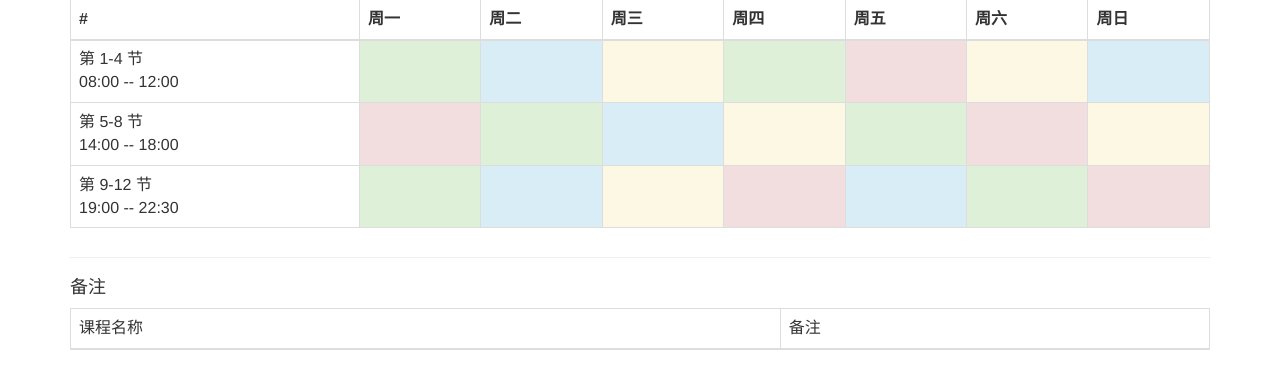
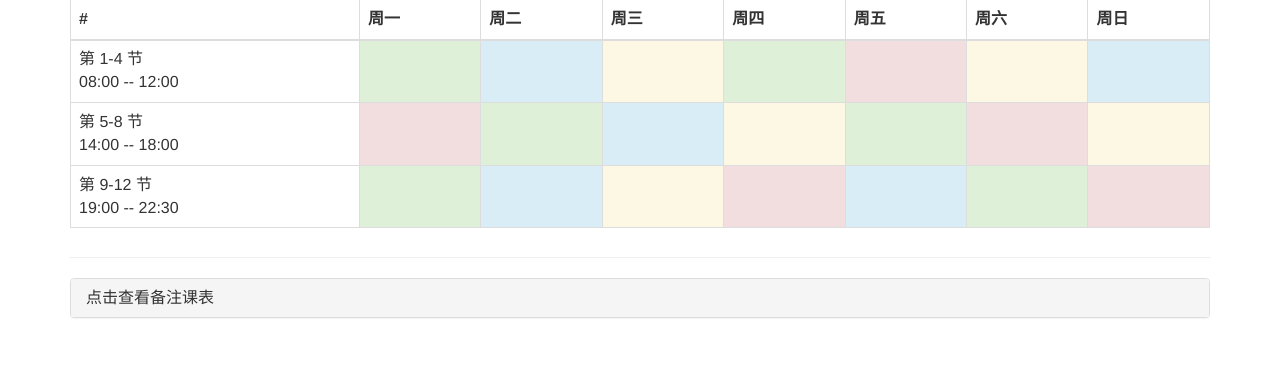
Before and after one commit to CabbSir/CAU_Graduate_Course_Schedule, a Flask app: page /schedule in a window 1280 px wide. Shown: the part 127-516 px from the top of the page. Run offline with Flask 2, Linux system fonts and the light colour scheme; data that the repository does not hold is empty; some libraries are stand-ins or nearby versions.

Commit message:
将备注课表默认隐藏

```diff
--- a/Web/templates/schedule.html
+++ b/Web/templates/schedule.html
@@ -77,7 +77,7 @@
             </thead>
             <tbody>
             <tr id="tr1">
-                    <td id="1-0">第 1-4 节<br> 08:00 -- 12:00 </td>
+                <td id="1-0">第 1-4 节<br> 08:00 -- 12:00</td>
                 <td id="1-1" class="success"></td>
                 <td id="2-1" class="info"></td>
                 <td id="3-1" class="warning"></td>
@@ -87,7 +87,7 @@
                 <td id="7-1" class="info"></td>
             </tr>
             <tr id="tr2">
-                    <td id="2-0">第 5-8 节<br> 14:00 -- 18:00 </td>
+                <td id="2-0">第 5-8 节<br> 14:00 -- 18:00</td>
                 <td id="1-2" class="danger"></td>
                 <td id="2-2" class="success"></td>
                 <td id="3-2" class="info"></td>
@@ -97,7 +97,7 @@
                 <td id="7-2" class="warning"></td>
             </tr>
             <tr id="tr3">
-                    <td id="3-0">第 9-12 节<br> 19:00 -- 22:30 </td>
+                <td id="3-0">第 9-12 节<br> 19:00 -- 22:30</td>
                 <td id="1-3" class="success"></td>
                 <td id="2-3" class="info"></td>
                 <td id="3-3" class="warning"></td>
@@ -109,8 +109,18 @@
             </tbody>
         </table>
     </div>
-    <footer class="footer">
-        <h4>备注</h4>
+    <div class="panel-group" id="accordion" role="tablist" aria-multiselectable="true">
+        <div class="panel panel-default">
+            <div class="panel-heading" role="tab" id="headingOne">
+                <h3 class="panel-title">
+                    <a role="button" data-toggle="collapse" data-parent="#accordion" href="#collapseOne"
+                       aria-expanded="false" aria-controls="collapseOne">
+                        点击查看备注课表
+                    </a>
+                </h3>
+            </div>
+            <div id="collapseOne" class="panel-collapse collapse" role="tabpanel" aria-labelledby="headingOne">
+                <div class="panel-body">
                     <table id="remarkTable" class="table table-bordered table-hover table-responsive">
             <thead>
             <tr>
@@ -122,7 +132,10 @@
 
             </tbody>
         </table>
-    </footer>
+                </div>
+            </div>
+        </div>
+    </div>
 </div>
 
 <!-- Bootstrap core JavaScript-->
@@ -217,7 +230,7 @@
                         tr.append(nameTd).append(remarkTd).appendTo("#remarkTable tbody")
                     })
                     $.each(data.message.tbody, function (index, data) {
-                        let td = $("<td></td>").append("《"+data.name+"》" +'<br>'+ data.classroom);
+                        let td = $("<td></td>").append("《" + data.name + "》" + '<br>' + data.classroom);
                         let firstNum = weekday_obj[data.weekday];
                         let secondNum = 0
                         if (data.class_start === 1) {
@@ -230,7 +243,7 @@
                             secondNum = 3
                         }
                         let id = firstNum + "-" + secondNum;
-                        $("#"+id).append(td);
+                        $("#" + id).append(td);
                     })
                 } else {
                     $("#messageCode").val(data.message);
```
Lines whose indentation alone changed are shown as unchanged.
